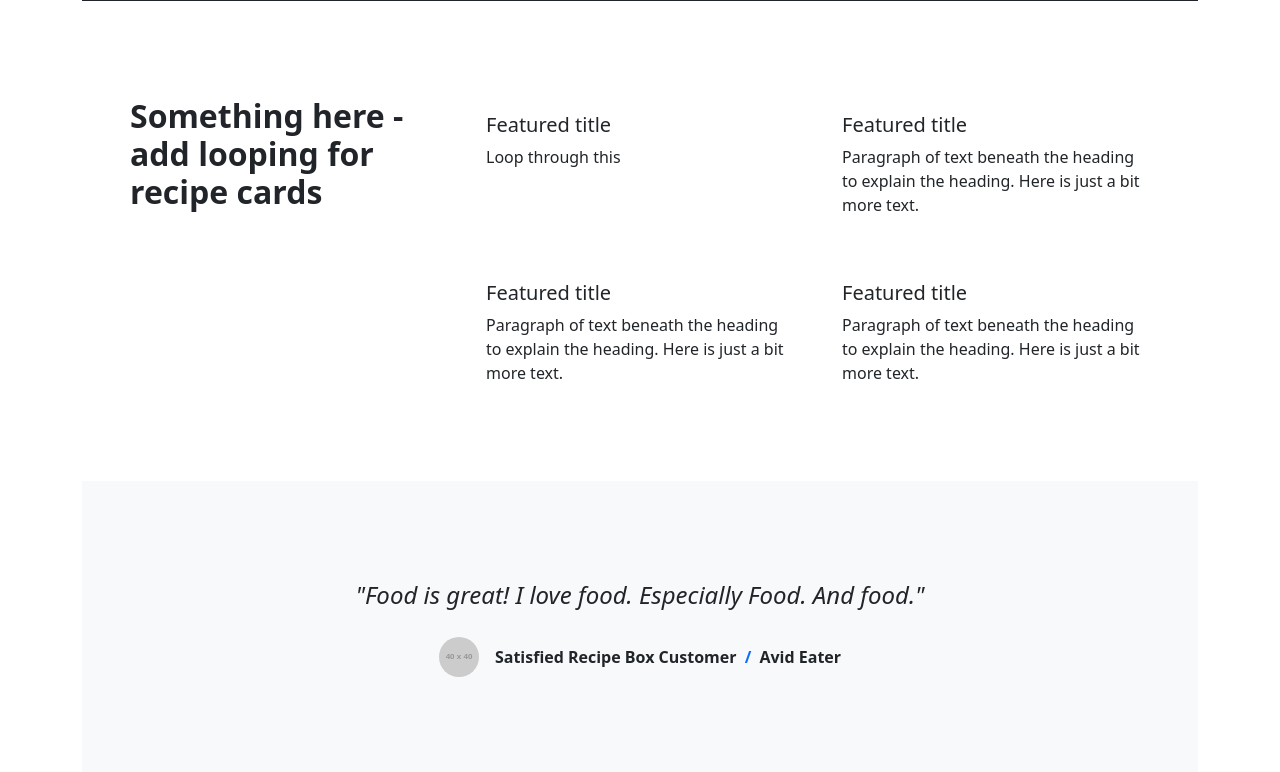
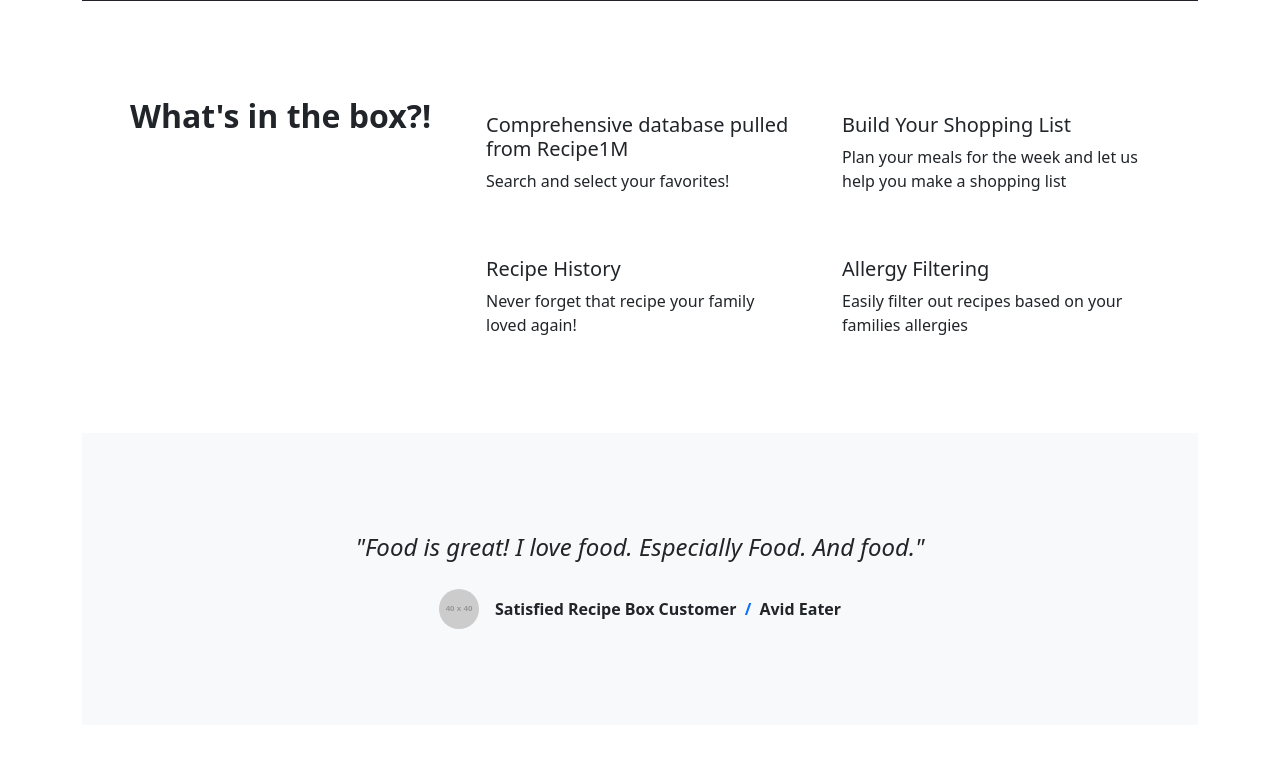
Before and after one commit to robert-daniels/CartBuilder, a Django app: page /cartbuilder/ in a window 1280 px wide. Shown: the part 592-1364 px from the top of the page. Run offline with Django 4.2, Linux system fonts and the light colour scheme; grey boxes labelled with a size stand in for pictures from a placeholder-image service; some libraries are stand-ins or nearby versions.

Commit message:
Add additional home page functionality

```diff
--- a/CartBuilderApplication/templates/home.html
+++ b/CartBuilderApplication/templates/home.html
@@ -38,28 +38,28 @@
             <section class="py-5" id="features">
                 <div class="container px-5 my-5">
                     <div class="row gx-5">
-                        <div class="col-lg-4 mb-5 mb-lg-0"><h2 class="fw-bolder mb-0">Something here - add looping for recipe cards</h2></div>
+                        <div class="col-lg-4 mb-5 mb-lg-0"><h2 class="fw-bolder mb-0">What's in the box?!</h2></div>
                         <div class="col-lg-8">
                             <div class="row gx-5 row-cols-1 row-cols-md-2">
                                 <div class="col mb-5 h-100">
                                     <div class="feature bg-primary bg-gradient text-white rounded-3 mb-3"><i class="bi bi-collection"></i></div>
-                                    <h2 class="h5">Featured title</h2>
-                                    <p class="mb-0">Loop through this</p>
+                                    <h2 class="h5">Comprehensive database pulled from Recipe1M</h2>
+                                    <p class="mb-0">Search and select your favorites!</p>
                                 </div>
                                 <div class="col mb-5 h-100">
                                     <div class="feature bg-primary bg-gradient text-white rounded-3 mb-3"><i class="bi bi-building"></i></div>
-                                    <h2 class="h5">Featured title</h2>
-                                    <p class="mb-0">Paragraph of text beneath the heading to explain the heading. Here is just a bit more text.</p>
+                                    <h2 class="h5">Build Your Shopping List</h2>
+                                    <p class="mb-0">Plan your meals for the week and let us help you make a shopping list</p>
                                 </div>
                                 <div class="col mb-5 mb-md-0 h-100">
                                     <div class="feature bg-primary bg-gradient text-white rounded-3 mb-3"><i class="bi bi-toggles2"></i></div>
-                                    <h2 class="h5">Featured title</h2>
-                                    <p class="mb-0">Paragraph of text beneath the heading to explain the heading. Here is just a bit more text.</p>
+                                    <h2 class="h5">Recipe History</h2>
+                                    <p class="mb-0">Never forget that recipe your family loved again!</p>
                                 </div>
                                 <div class="col h-100">
                                     <div class="feature bg-primary bg-gradient text-white rounded-3 mb-3"><i class="bi bi-toggles2"></i></div>
-                                    <h2 class="h5">Featured title</h2>
-                                    <p class="mb-0">Paragraph of text beneath the heading to explain the heading. Here is just a bit more text.</p>
+                                    <h2 class="h5">Allergy Filtering</h2>
+                                    <p class="mb-0">Easily filter out recipes based on your families allergies</p>
                                 </div>
                             </div>
                         </div>
```
